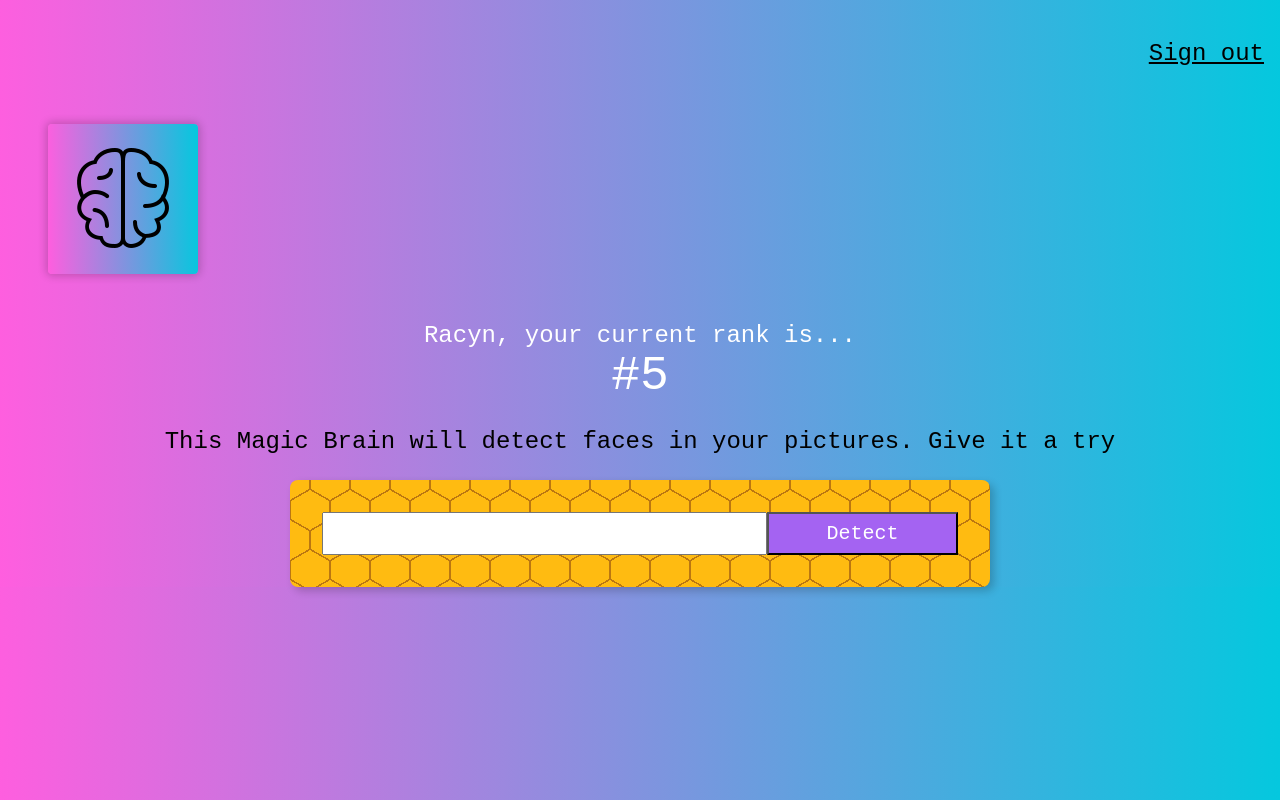
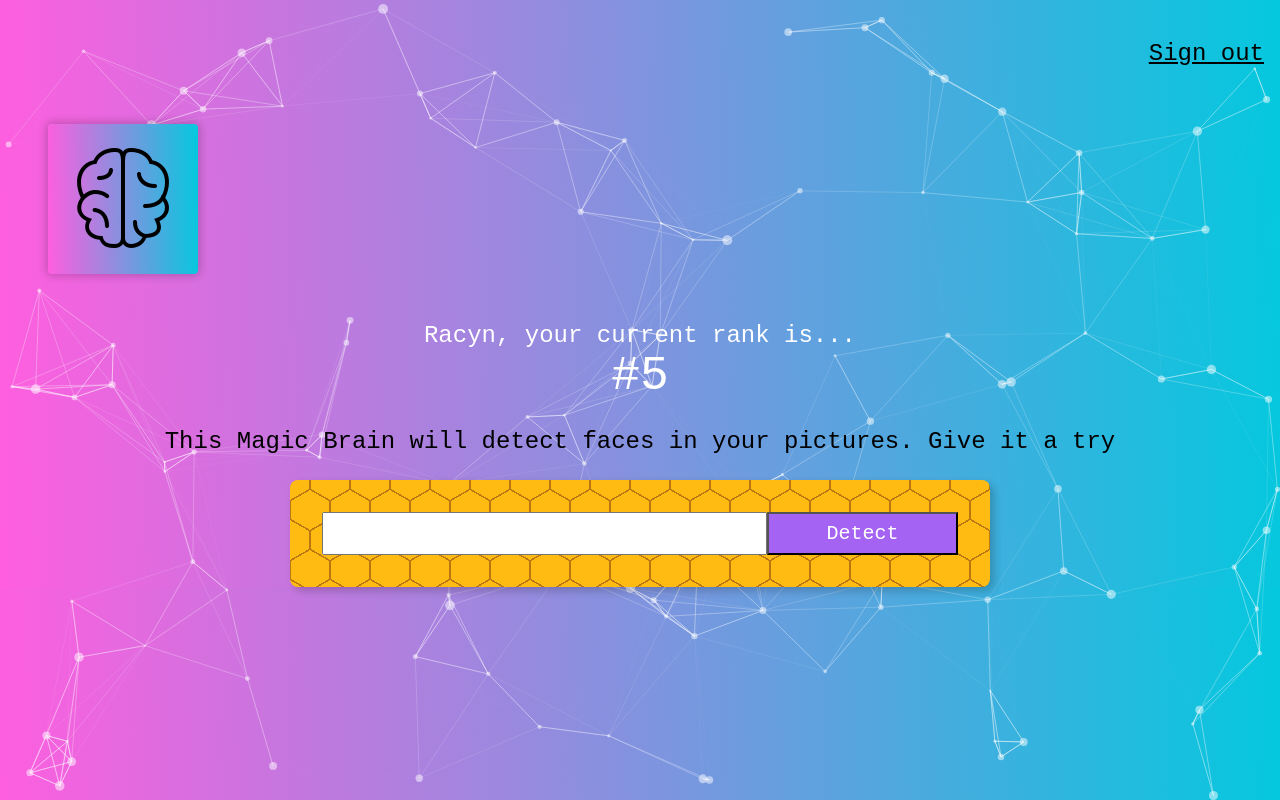
Before and after one commit to racynibaya/face-recognition-app, a React (Create React App) app: page / in a window 1280 px wide. Built offline with nearby package versions, Linux system fonts and the light colour scheme.

Commit message:
adding particles

```diff
--- a/package.json
+++ b/package.json
@@ -6,7 +6,6 @@
     "@testing-library/jest-dom": "^5.16.4",
     "@testing-library/react": "^13.3.0",
     "@testing-library/user-event": "^13.5.0",
-    "clarifai": "^2.9.1",
     "clarifai-nodejs-grpc": "^8.0.0",
     "react": "^18.2.0",
     "react-dom": "^18.2.0",
--- a/src/App.js
+++ b/src/App.js
@@ -1,12 +1,15 @@
 import React, { Component } from 'react';
-
+// import Clarifai from 'clarifai';
 import Navigation from './components/Navigation/Navigation';
 import Logo from './components/Logo/Logo';
 import ImageLinkForm from './components/ImageLinkForm/ImageLinkForm';
 import Rank from './components/Rank/Rank';
-import Particles from 'react-tsparticles';
-import particleOptions from './components/Config/particlesConfig';
+import ParticlesConfig from './components/Config/ParticlesConfig';
 import './App.css';
+
+// const app = new Clarifai.App({
+//   apiKey: 'ddedab0c5dd94e1589aebfe97f4fadff',
+// });
 
 class App extends Component {
   constructor() {
@@ -20,16 +23,26 @@ class App extends Component {
     console.log(event.target.value);
   }
 
-  onButtonSubmit(url) {
+  onButtonSubmit() {
     console.log('Click');
 
-    // app.models.predict('ddedab0c5dd94e1589aebfe97f4fadff', url);
+    // app.models
+    //   .predict(
+    //     'ddedab0c5dd94e1589aebfe97f4fadff',
+    //     'https://unsplash.com/photos/J-JOGvnfgM8'
+    //   )
+    //   .then(function (response) {
+    //     console.log(response);
+    //   })
+    //   .then(function (err) {
+    //     console.log(err);
+    //   });
   }
 
   render() {
     return (
       <div className='App'>
-        <Particles params={particleOptions} />
+        <ParticlesConfig />
         <Navigation />
         <Logo />
         <Rank />
--- a/src/components/Config/particlesConfig.js
+++ b/src/components/Config/particlesConfig.js
@@ -1,11 +1,11 @@
+import React from 'react';
+import Particles from 'react-tsparticles';
 import { loadFull } from 'tsparticles';
 
+const ParticlesConfig = () => {
   const particlesInit = async main => {
     console.log(main);
 
-  // you can initialize the tsParticles instance (main) here, adding custom shapes or presets
-  // this loads the tsparticles package bundle, it's the easiest method for getting everything ready
-  // starting from v2 you can add only the features you need reducing the bundle size
     await loadFull(main);
   };
 
@@ -13,16 +13,13 @@ const particlesLoaded = container => {
     console.log(container);
   };
 
-const particleOptions = {
-  id: 'tsparticles',
-  init: { particlesInit },
-  loaded: { particlesLoaded },
-  options: {
-    background: {
-      color: {
-        value: '#0d47a1',
-      },
-    },
+  return (
+    <Particles
+      className='particles'
+      id='tsparticles'
+      init={particlesInit}
+      loaded={particlesLoaded}
+      options={{
         fpsLimit: 120,
         interactivity: {
           events: {
@@ -67,7 +64,7 @@ const particleOptions = {
               default: 'bounce',
             },
             random: false,
-        speed: 6,
+            speed: 4,
             straight: false,
           },
           number: {
@@ -75,7 +72,7 @@ const particleOptions = {
               enable: true,
               area: 800,
             },
-        value: 80,
+            value: 100,
           },
           opacity: {
             value: 0.5,
@@ -88,7 +85,9 @@ const particleOptions = {
           },
         },
         detectRetina: true,
-  },
+      }}
+    />
+  );
 };
 
-export default particleOptions;
+export default ParticlesConfig;
```
Also changed, not shown: 1 other file (tests, documents, lock files or other folders). Lines whose indentation alone changed are shown as unchanged.
